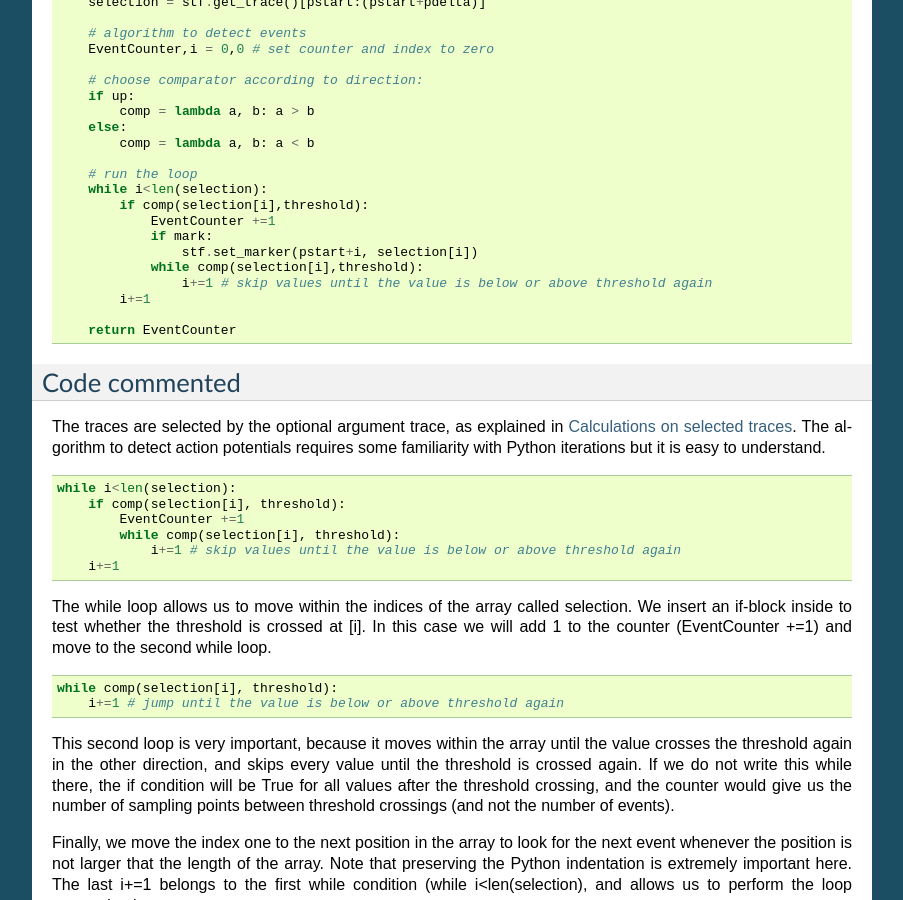
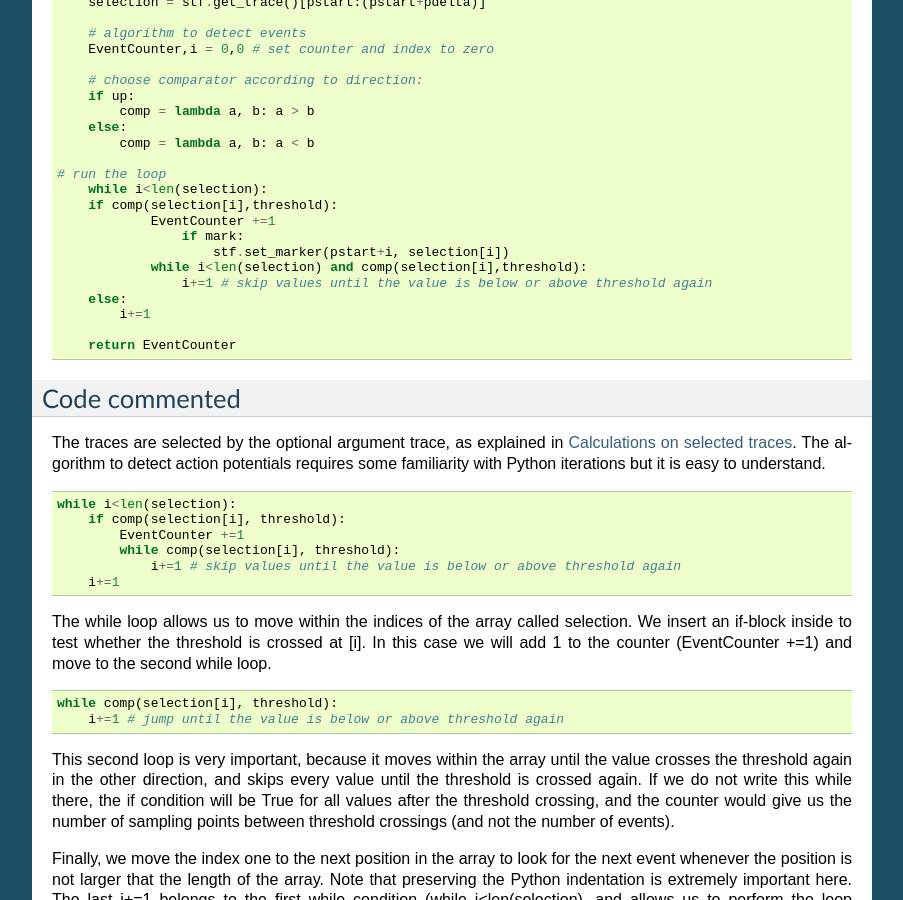
Before and after one commit to neurodroid/stimfit, a Sphinx documentation site: the page built from doc/sphinx/howto/apcounting.rst, in a window 1280 px wide and 900 px high, scrolled down 1191 px. Shown: the whole window, without its empty margins (198-1101 px from the left). Built offline with Sphinx 7.4.7, drawn with Linux system fonts in a browser that asks for light colours; formulas are drawn with MathJax 3.

Commit message:
Prevention of  'Index out of bounds' when points are above/bellow the "crossing point" in spells.py

```diff
--- a/doc/sphinx/howto/apcounting.rst
+++ b/doc/sphinx/howto/apcounting.rst
@@ -73,14 +73,15 @@ The following function counts the number of events (e.g action potentials) by de
         else:
             comp = lambda a, b: a < b
 
-        # run the loop
+    # run the loop
 	while i<len(selection):
-            if comp(selection[i],threshold):
+        if comp(selection[i],threshold):
                 EventCounter +=1
-		if mark:
-		    stf.set_marker(pstart+i, selection[i])
-                while comp(selection[i],threshold):
+		    if mark:
+		        stf.set_marker(pstart+i, selection[i])
+                while i<len(selection) and comp(selection[i],threshold):
                     i+=1 # skip values until the value is below or above threshold again
+        else:
             i+=1
 
         return EventCounter
```
Also changed, not shown: 2 other files.
